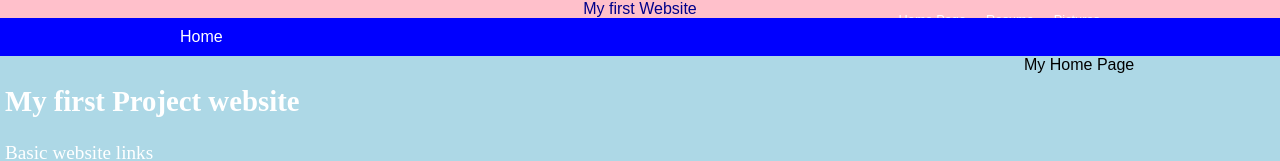
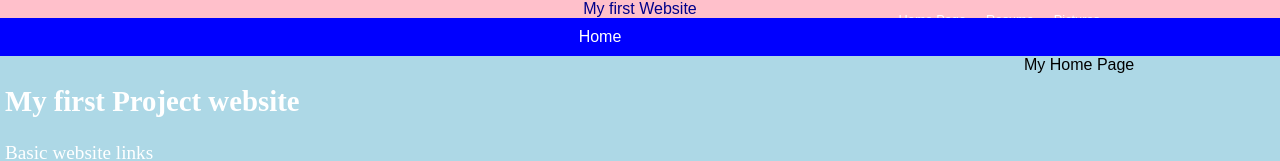
Before and after one commit to Compdude55/Project-2-Web_Dev, a plain HTML site: page index.html in a window 1280 px wide. Shown: the top 161 px of the page. Drawn offline with Linux system fonts and the light colour scheme.

Commit message:
Update index.html

```diff
--- a/index.html
+++ b/index.html
@@ -21,7 +21,7 @@
 	  </div>
 	</header>
 	<nav id ="main-navbar">
-	  <div id="nabbar-container" class="container">
+	  <div id="navbar-container" class="container">
 	    <ul>
 		  <li><a href="#">Home</a></li>
 		  <li><a href="Resume.html"></a></li>
```
